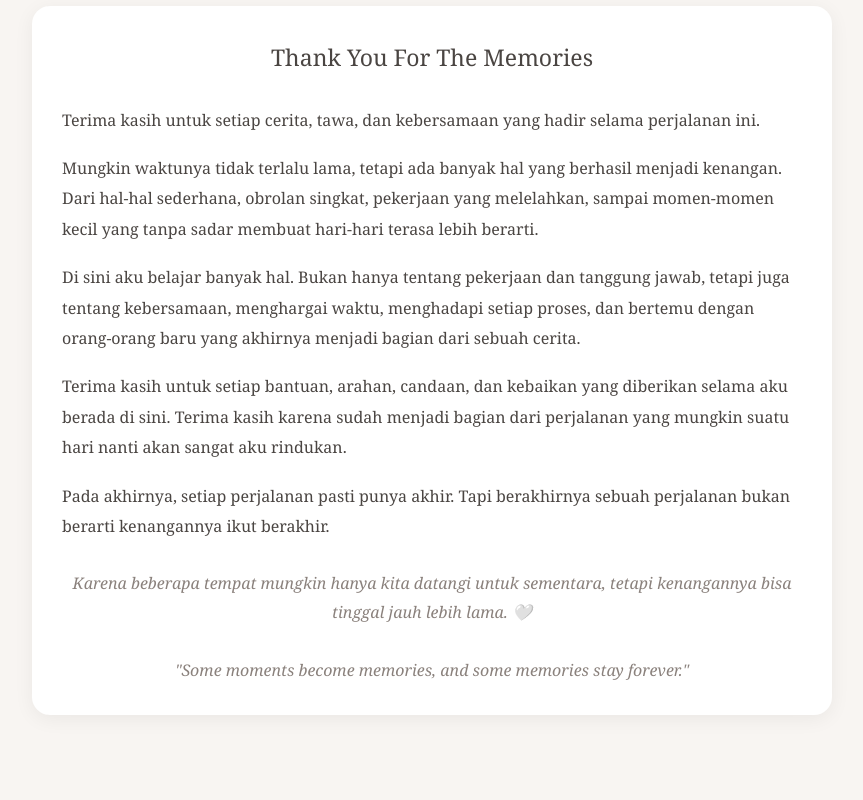
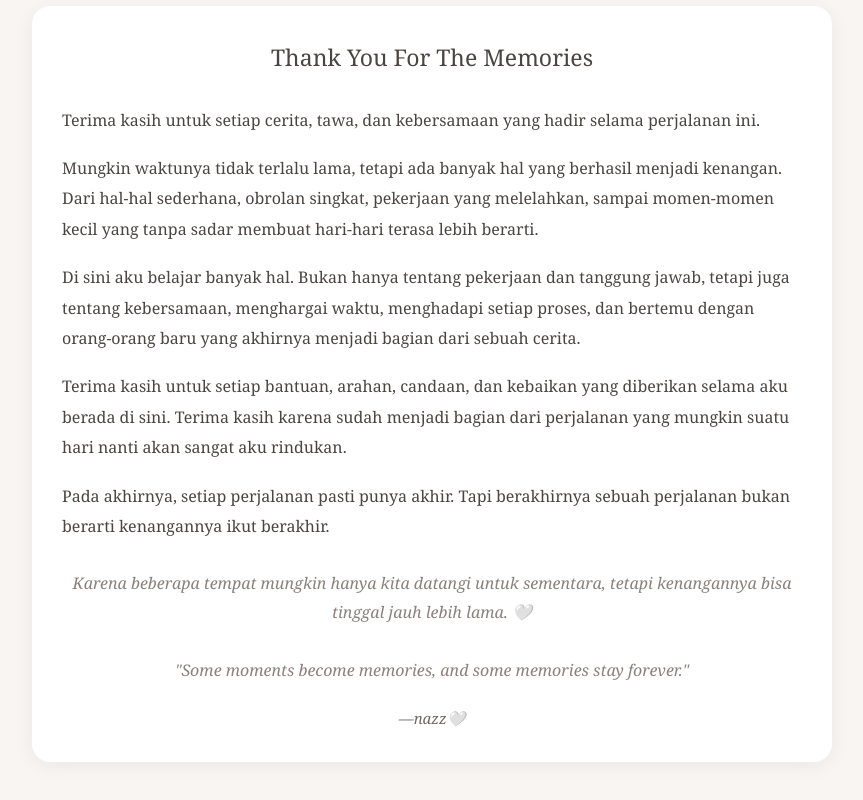
Before and after one commit to nnzzwaa/our_memories, a plain HTML site: page index.html in a window 1280 px wide. Shown: the part 612-1412 px from the top of the page, without its empty margins (208-1071 px from the left). Before the commit the page ends 1377 px from the top, so only its background shows below. Drawn offline with Linux system fonts and the light colour scheme.

Commit message:
Update index.html

```diff
--- a/index.html
+++ b/index.html
@@ -89,6 +89,12 @@
             line-height: 1.8;
         }
 
+        .signature {
+            margin-top: 20px;
+            font-size: 15px;
+            color: #6f6762;
+        }
+
         @media (max-width: 600px) {
             body {
                 padding: 25px 15px 40px;
@@ -110,6 +116,7 @@
 
     <div class="container">
 
+        <!-- JUDUL -->
         <h1>Our Memories 🤍</h1>
 
         <div class="subtitle">
@@ -136,7 +143,7 @@
         </div>
 
 
-        <!-- TEXT -->
+        <!-- CERITA / UCAPAN -->
         <div class="story">
 
             <h2>Thank You For The Memories</h2>
@@ -161,11 +168,20 @@
                 Pada akhirnya, setiap perjalanan pasti punya akhir. Tapi berakhirnya sebuah perjalanan bukan berarti kenangannya ikut berakhir.
             </p>
 
+            <!-- PENUTUP -->
             <div class="ending">
+
                 Karena beberapa tempat mungkin hanya kita datangi untuk sementara,
                 tetapi kenangannya bisa tinggal jauh lebih lama. 🤍
+
                 <br><br>
+
                 "Some moments become memories, and some memories stay forever."
+
+                <div class="signature">
+                    —nazz🤍
+                </div>
+
             </div>
 
         </div>
```
